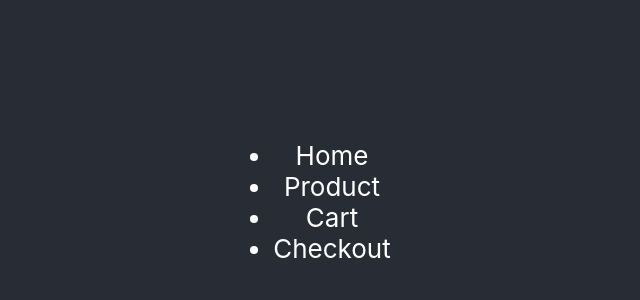
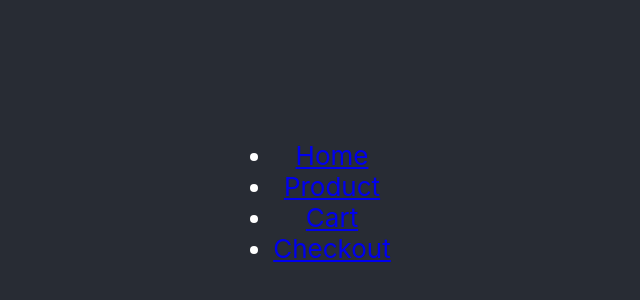
Before and after one commit to gaznik/js-frameworks-ca, a React (Create React App) app in the folder js-frameworks-ca/: page / in a window 1280 px wide. Shown: the part 198-498 px from the top of the page, without its empty margins (328-968 px from the left). Built offline with nearby package versions, Linux system fonts and the light colour scheme.

Commit message:
Added navigation links and routes to pages

```diff
--- a/js-frameworks-ca/src/App.js
+++ b/js-frameworks-ca/src/App.js
@@ -1,24 +1,42 @@
-import logo from './logo.svg';
+import React from 'react';
+import { BrowserRouter as Router, Routes, Route, Link } from 'react-router-dom';
 import './App.css';
+
+import Home from './Home';
+import Product from './Product';
+import Cart from './Cart';
+import Checkout from './Checkout';
 
 function App() {
   return (
+    <Router>
       <div className="App">
         <header className="App-header">
+          <nav>
             <ul>
               <li>
-           Home
+                <Link to="/">Home</Link>
               </li>
               <li>
-           Product
-        </li><li>
-           Cart
-        </li><li>
-           Checkout
+                <Link to="/Product">Product</Link>
+              </li>
+              <li>
+                <Link to="/Cart">Cart</Link>
+              </li>
+              <li>
+                <Link to="/Checkout">Checkout</Link>
               </li>
             </ul>
+          </nav>
         </header>
+        <Routes>
+            <Route path="/" exact component={Home} />
+            <Route path="/Product" component={Product} />
+            <Route path="/Cart" component={Cart} />
+            <Route path="/Checkout" component={Checkout} />
+        </Routes>
       </div>
+    </Router>
   );
 }
 
```
Lines whose indentation alone changed are shown as unchanged.
